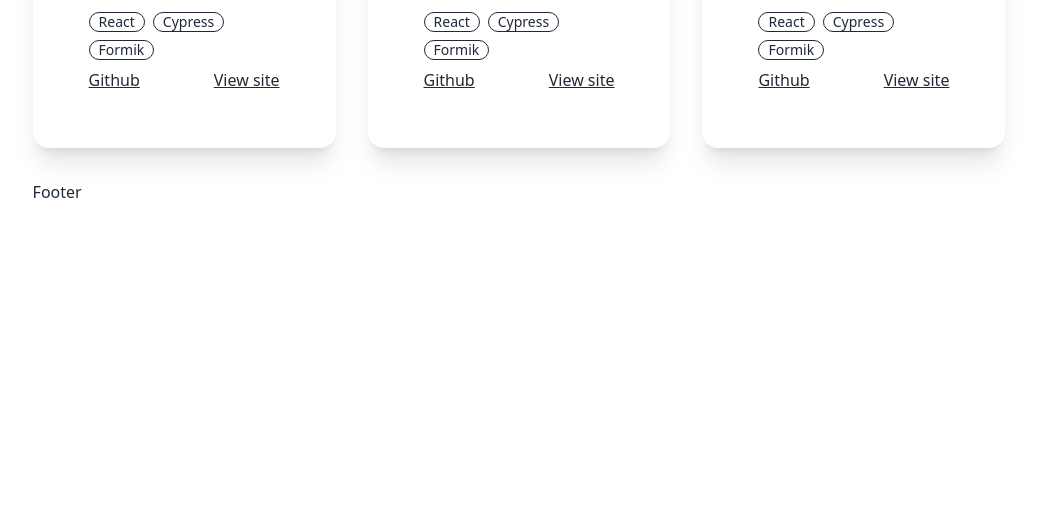
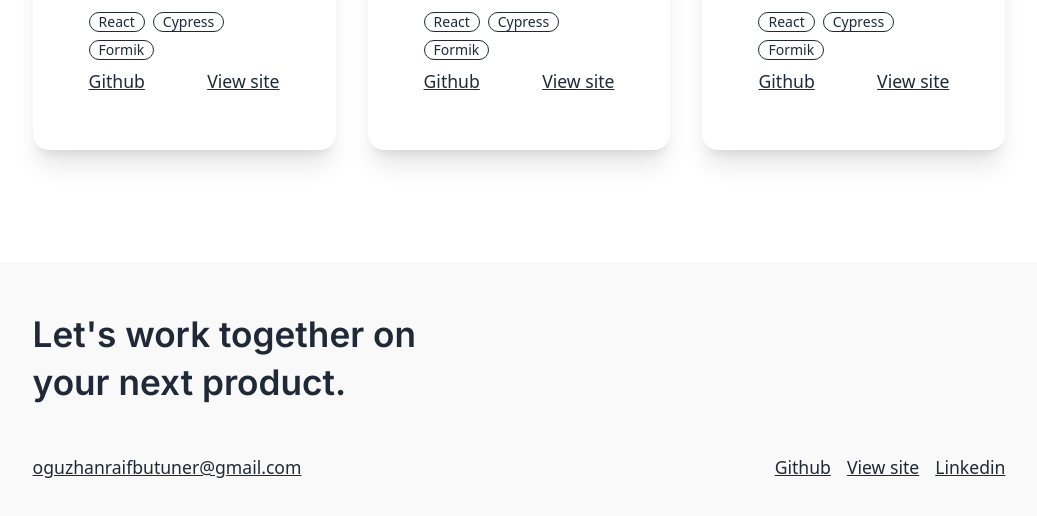
Before and after one commit to RedTide951/s12-Portfolio-Project, a React (Vite) app: page / in a window 1280 px wide. Shown: the part 2217-2733 px from the top of the page, without its empty margins (121-1158 px from the left). Before the commit the page ends 2421 px from the top, so only its background shows below. Built offline with nearby package versions, Linux system fonts and the light colour scheme.

Commit message:
footer added, wireframe complete

```diff
--- a/src/App.jsx
+++ b/src/App.jsx
@@ -9,6 +9,7 @@ import "./App.css";
 
 function App() {
   return (
+    <>
       <main className="App">
         <AppBar />
         <NavBar />
@@ -18,8 +19,9 @@ function App() {
         <Profile />
         <div className="divider"></div>
         <Projects />
+      </main>
       <Footer />
-    </main>
+    </>
   );
 }
 
--- a/src/components/Footer.jsx
+++ b/src/components/Footer.jsx
@@ -1,8 +1,25 @@
 import React, { Component } from "react";
+import "./footer.css";
 
 export class Footer extends Component {
   render() {
-    return <div>Footer</div>;
+    return (
+      <div className="footer-container">
+        <h2 className="footer-heading">
+          Let's work together on
+          <br />
+          your next product.
+        </h2>
+        <div className="contacts-container">
+          <a className="email">oguzhanraifbutuner@gmail.com</a>
+          <div className="links-container">
+            <a className="link">Github</a>
+            <a className="link">View site</a>
+            <a className="link">Linkedin</a>
+          </div>
+        </div>
+      </div>
+    );
   }
 }
 
--- /dev/null
+++ b/src/components/footer.css
@@ -0,0 +1,35 @@
+.footer-container {
+  background-color: #f9f9f9;
+  padding: 3rem 12vw;
+}
+
+.footer-heading {
+  font-size: 2.2rem;
+  font-weight: 600;
+  margin-bottom: 1rem;
+  font-family: "inter", sans-serif;
+  line-height: 3rem;
+}
+
+.contacts-container {
+  margin: 3rem 0 1rem 0;
+  display: flex;
+  justify-content: space-between;
+  gap: 2rem;
+}
+
+.email {
+  text-decoration: underline;
+  font-size: 1.1rem;
+}
+
+.email:hover {
+  color: var(--primary-color);
+  transition: all 0.1s ease;
+  cursor: pointer;
+}
+
+.link {
+  font-size: 1.1rem;
+  text-decoration: none;
+}
--- a/src/components/projects.css
+++ b/src/components/projects.css
@@ -2,6 +2,7 @@
   display: flex;
   justify-content: space-between;
   gap: 2rem;
+  margin-bottom: 5rem;
 }
 
 .card:hover {
```
Lines whose indentation alone changed are shown as unchanged.
